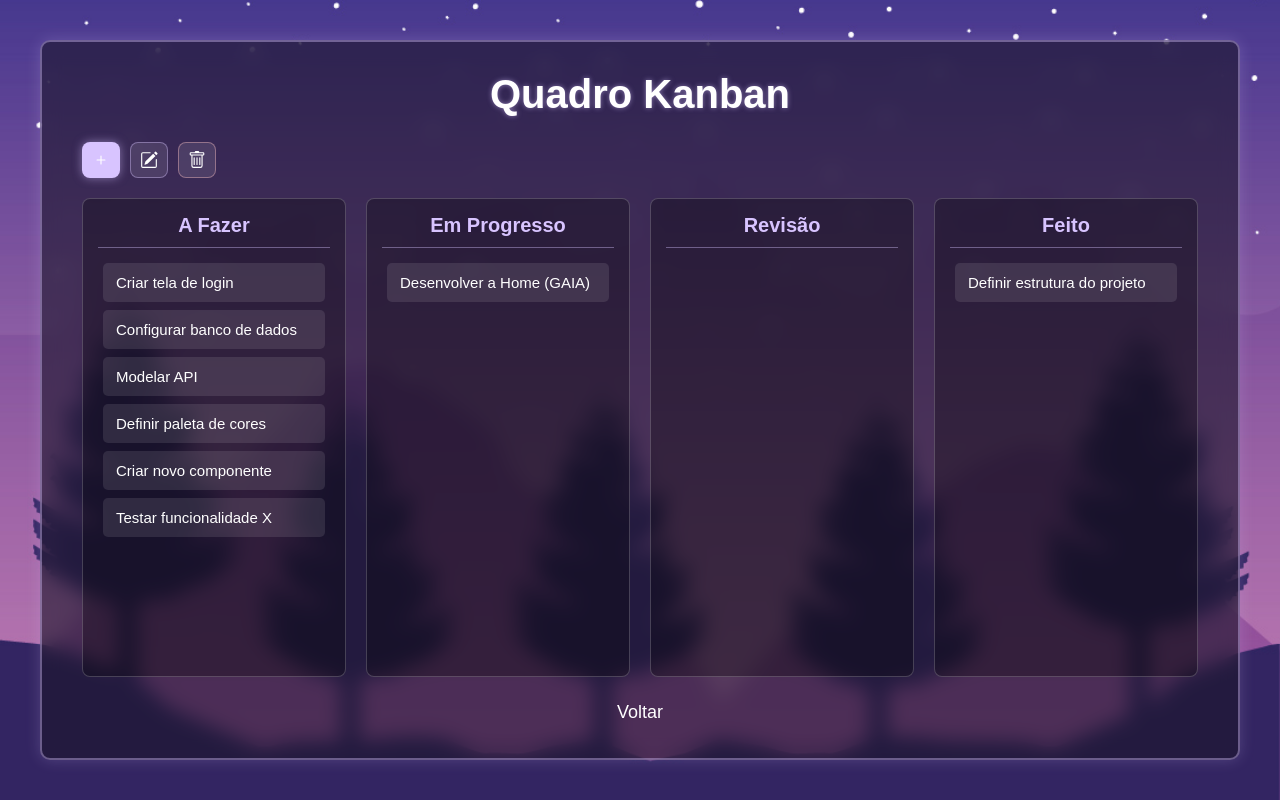
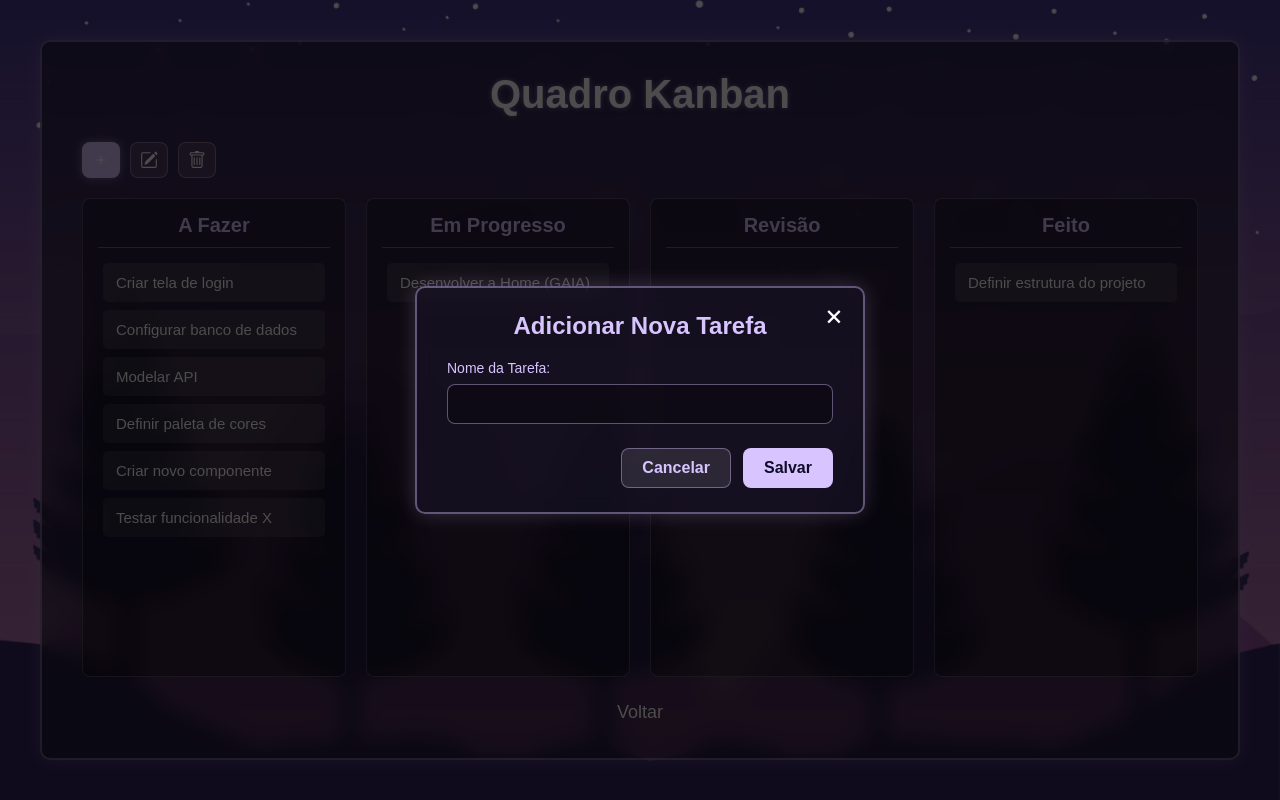
Before and after one commit to bdalpaz/Gaia-Project, a plain HTML site: page Gaia_Front/home/kanban/kanban.html in a window 1280 px wide. Both pictures are taken after a click on the button 101 px from the left and 160 px from the top of the page. Drawn offline with nearby package versions, Linux system fonts and the light colour scheme; a web font is replaced by a local one.

Commit message:
feat: adding task

```diff
--- a/Gaia_Front/home/kanban/kanban-styles.css
+++ b/Gaia_Front/home/kanban/kanban-styles.css
@@ -74,14 +74,12 @@ body {
     border-radius: 8px;
     cursor: pointer;
     transition: all 0.2s ease-in-out;
-
     width: 38px;
     height: 36px;
     padding: 0;
     display: flex;
     align-items: center;
     justify-content: center;
-
     position: relative;
 }
 
@@ -107,6 +105,7 @@ body {
     color: #ffc4c4;
     border-color: rgba(255, 196, 196, 0.4);
 }
+
 .action-button.delete-board:hover,
 .action-button.delete-board:focus {
     background-color: #ffc4c4;
@@ -114,14 +113,12 @@ body {
     box-shadow: 0 0 10px rgba(255, 196, 196, 0.5);
 }
 
-
 .action-button::after {
     content: attr(data-tooltip);
     position: absolute;
     bottom: 130%;
     left: 50%;
     transform: translateX(-50%);
-
     background-color: var(--tooltip-bg);
     color: white;
     padding: 5px 10px;
@@ -129,7 +126,6 @@ body {
     font-size: 13px;
     font-weight: bold;
     white-space: nowrap;
-
     opacity: 0;
     transition: opacity 0.2s ease;
     pointer-events: none;
@@ -143,11 +139,9 @@ body {
     margin-bottom: -5px;
     left: 50%;
     transform: translateX(-50%);
-
     border-width: 5px;
     border-style: solid;
     border-color: var(--tooltip-bg) transparent transparent transparent;
-
     opacity: 0;
     transition: opacity 0.2s ease;
     pointer-events: none;
@@ -158,7 +152,6 @@ body {
 .action-button:hover::before {
     opacity: 1;
 }
-
 
 .kanban-board {
     display: flex;
@@ -196,16 +189,18 @@ body {
     flex: 1;
     overflow-y: auto;
     scrollbar-width: thin;
-    scrollbar-color: var(--highlight-color) rgba(0,0,0,0.3);
+    scrollbar-color: var(--highlight-color) rgba(0, 0, 0, 0.3);
 }
 
 .task-list::-webkit-scrollbar {
     width: 8px;
 }
+
 .task-list::-webkit-scrollbar-track {
-    background: rgba(0,0,0,0.3);
+    background: rgba(0, 0, 0, 0.3);
     border-radius: 4px;
 }
+
 .task-list::-webkit-scrollbar-thumb {
     background-color: var(--highlight-color);
     border-radius: 4px;
@@ -285,3 +280,135 @@ body {
     transform: translateX(10px);
     color: var(--highlight-color);
 }
+
+
+.modal-overlay {
+    position: fixed;
+    top: 0;
+    left: 0;
+    width: 100%;
+    height: 100%;
+    background-color: rgba(0, 0, 0, 0.7);
+    display: flex;
+    align-items: center;
+    justify-content: center;
+    z-index: 1000;
+    opacity: 0;
+    visibility: hidden;
+    transition: opacity 0.2s ease, visibility 0.2s ease;
+}
+
+.modal-overlay.active {
+    opacity: 1;
+    visibility: visible;
+}
+
+.modal-content {
+    background-color: var(--background-color-dark);
+    color: white;
+    padding: 24px 30px;
+    border-radius: 10px;
+    border: 2px solid var(--border-color-highlight);
+    width: 450px;
+    max-width: 90%;
+    position: relative;
+    box-shadow: 0 0 20px rgba(216, 196, 255, 0.2);
+    backdrop-filter: blur(10px);
+    transform: translateY(-20px);
+    transition: transform 0.2s ease;
+}
+
+.modal-overlay.active .modal-content {
+    transform: translateY(0);
+}
+
+.modal-content h3 {
+    margin: 0;
+    margin-bottom: 20px;
+    text-align: center;
+    font-size: 1.5rem;
+    color: var(--highlight-color);
+}
+
+.modal-close-btn {
+    position: absolute;
+    top: 10px;
+    right: 10px;
+    background: none;
+    border: none;
+    color: white;
+    font-size: 28px;
+    cursor: pointer;
+    padding: 5px;
+    line-height: 1;
+    transition: all 0.2s ease;
+}
+
+.modal-close-btn:hover {
+    color: var(--highlight-color);
+    transform: scale(1.1);
+}
+
+.form-group {
+    margin-bottom: 20px;
+    text-align: left;
+}
+
+.form-group label {
+    display: block;
+    margin-bottom: 8px;
+    color: var(--highlight-color);
+    font-size: 14px;
+}
+
+.form-group input[type="text"] {
+    width: 100%;
+    padding: 10px 12px;
+    border-radius: 8px;
+    border: 1px solid var(--border-color-highlight);
+    background-color: rgba(0, 0, 0, 0.3);
+    color: white;
+    font-size: 1rem;
+}
+
+.form-group input[type="text"]:focus {
+    outline: none;
+    border-color: var(--highlight-color);
+    box-shadow: 0 0 10px rgba(216, 196, 255, 0.5);
+}
+
+.modal-actions {
+    display: flex;
+    justify-content: flex-end;
+    gap: 12px;
+    margin-top: 24px;
+}
+
+.modal-btn-cancel,
+.modal-btn-save {
+    padding: 10px 20px;
+    border: 1px solid var(--border-color-highlight);
+    border-radius: 8px;
+    font-size: 1rem;
+    font-weight: bold;
+    cursor: pointer;
+    transition: all 0.2s ease;
+}
+
+.modal-btn-cancel {
+    background-color: rgba(255, 255, 255, 0.1);
+    color: var(--highlight-color);
+}
+
+.modal-btn-cancel:hover {
+    background-color: rgba(255, 255, 255, 0.2);
+}
+
+.modal-btn-save {
+    background-color: var(--highlight-color);
+    color: var(--tooltip-bg);
+}
+
+.modal-btn-save:hover {
+    box-shadow: 0 0 10px rgba(216, 196, 255, 0.5);
+}
--- a/Gaia_Front/home/kanban/kanban.html
+++ b/Gaia_Front/home/kanban/kanban.html
@@ -6,7 +6,10 @@
     <meta name="viewport" content="width=device-width, initial-scale=1.0">
     <link rel="icon" type="image/png" href="../../img/kanban.png">
     <title>GAIA - Quadro Kanban</title>
+
     <link rel="stylesheet" href="kanban-styles.css">
+
+    <link href="https://unpkg.com/boxicons@2.1.4/css/boxicons.min.css" rel="stylesheet">
 </head>
 
 <body>
@@ -15,7 +18,7 @@
 
             <h1>Quadro Kanban</h1>
 
-            <div class="action-menu">
+           <div class="action-menu">
                 <button class="action-button add-task" data-tooltip="Adicionar Tarefa">
                     <svg xmlns="http://www.w3.org/2000/svg" width="20" height="20" fill="currentColor" viewBox="0 0 16 16">
                         <path d="M8 4a.5.5 0 0 1 .5.5v3h3a.5.5 0 0 1 0 1h-3v3a.5.5 0 0 1-1 0v-3h-3a.5.5 0 0 1 0-1h3v-3A.5.5 0 0 1 8 4z"/>
@@ -82,6 +85,26 @@
 
         </main>
     </div>
+
+    <div class="modal-overlay" id="add-task-modal" aria-hidden="true">
+        <div class="modal-content">
+            <button class="modal-close-btn" id="close-modal-btn" aria-label="Fechar modal">
+                <i class="bx bx-x"></i> </button>
+            <h3>Adicionar Nova Tarefa</h3>
+
+            <form id="add-task-form">
+                <div class="form-group">
+                    <label for="task-name">Nome da Tarefa:</label>
+                    <input type="text" id="task-name" name="task-name" required autocomplete="off">
+                </div>
+                <div class="modal-actions">
+                    <button type="button" class="modal-btn-cancel" id="cancel-task-btn">Cancelar</button>
+                    <button type="submit" class="modal-btn-save">Salvar</button>
+                </div>
+            </form>
+        </div>
+    </div>
+    <script src="scripts.js"></script>
+
 </body>
-
 </html>
--- /dev/null
+++ b/Gaia_Front/home/kanban/scripts.js
@@ -0,0 +1,117 @@
+document.addEventListener('DOMContentLoaded', () => {
+
+    const addTaskBtn = document.querySelector('.action-button.add-task');
+    const modalOverlay = document.getElementById('add-task-modal');
+    const closeModalBtn = document.getElementById('close-modal-btn');
+    const cancelBtn = document.getElementById('cancel-task-btn');
+    const taskForm = document.getElementById('add-task-form');
+    const taskNameInput = document.getElementById('task-name');
+    const todoList = document.getElementById('todo-list');
+
+    function openModal() {
+        if (!modalOverlay || !taskNameInput) return;
+
+        modalOverlay.classList.add('active');
+        modalOverlay.setAttribute('aria-hidden', 'false');
+        taskNameInput.focus();
+    }
+
+    function closeModal() {
+        if (!modalOverlay || !taskForm) return;
+
+        modalOverlay.classList.remove('active');
+        modalOverlay.setAttribute('aria-hidden', 'true');
+        taskForm.reset();
+    }
+
+    function handleAddTask(event) {
+        event.preventDefault();
+        const taskName = taskNameInput.value.trim();
+
+        if (taskName === '') return;
+
+        const newTaskCard = document.createElement('li');
+        newTaskCard.classList.add('task-card');
+        newTaskCard.setAttribute('draggable', 'true');
+        newTaskCard.textContent = taskName;
+
+        addDragEvents(newTaskCard);
+
+        if (todoList) {
+            todoList.appendChild(newTaskCard);
+        }
+
+        closeModal();
+    }
+
+    if (addTaskBtn) {
+        addTaskBtn.addEventListener('click', openModal);
+    }
+    if (closeModalBtn) {
+        closeModalBtn.addEventListener('click', closeModal);
+    }
+    if (cancelBtn) {
+        cancelBtn.addEventListener('click', closeModal);
+    }
+    if (taskForm) {
+        taskForm.addEventListener('submit', handleAddTask);
+    }
+    if (modalOverlay) {
+        modalOverlay.addEventListener('click', (event) => {
+            if (event.target === modalOverlay) {
+                closeModal();
+            }
+        });
+    }
+
+
+    const taskCards = document.querySelectorAll('.task-card');
+    const taskLists = document.querySelectorAll('.task-list');
+    let draggedItem = null;
+    taskCards.forEach(addDragEvents);
+
+    function addDragEvents(card) {
+        card.addEventListener('dragstart', () => {
+            draggedItem = card;
+            setTimeout(() => {
+                card.style.opacity = '0.5';
+            }, 0);
+        });
+
+        card.addEventListener('dragend', () => {
+            if (draggedItem) {
+                draggedItem.style.opacity = '1';
+                draggedItem = null;
+            }
+        });
+    }
+
+    taskLists.forEach(list => {
+        list.addEventListener('dragover', (e) => {
+            e.preventDefault();
+            const afterElement = getDragAfterElement(list, e.clientY);
+            if (draggedItem) {
+                if (afterElement == null) {
+                    list.appendChild(draggedItem);
+                } else {
+                    list.insertBefore(draggedItem, afterElement);
+                }
+            }
+        });
+    });
+
+    function getDragAfterElement(list, y) {
+        const draggableElements = [...list.querySelectorAll('.task-card:not(.dragging)')];
+
+        return draggableElements.reduce((closest, child) => {
+            const box = child.getBoundingClientRect();
+            const offset = y - box.top - box.height / 2;
+            if (offset < 0 && offset > closest.offset) {
+                return { offset: offset, element: child };
+            } else {
+                return closest;
+            }
+        }, { offset: Number.NEGATIVE_INFINITY }).element;
+    }
+
+});
```
